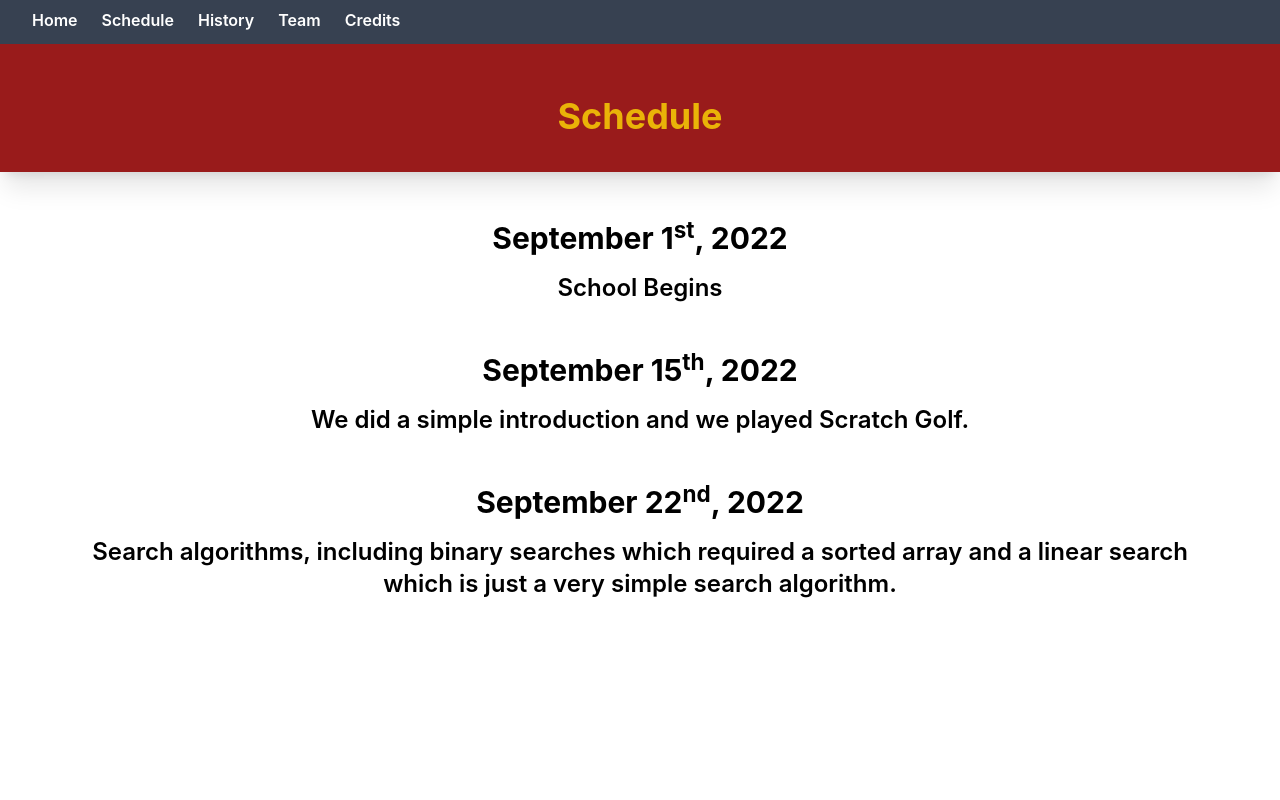
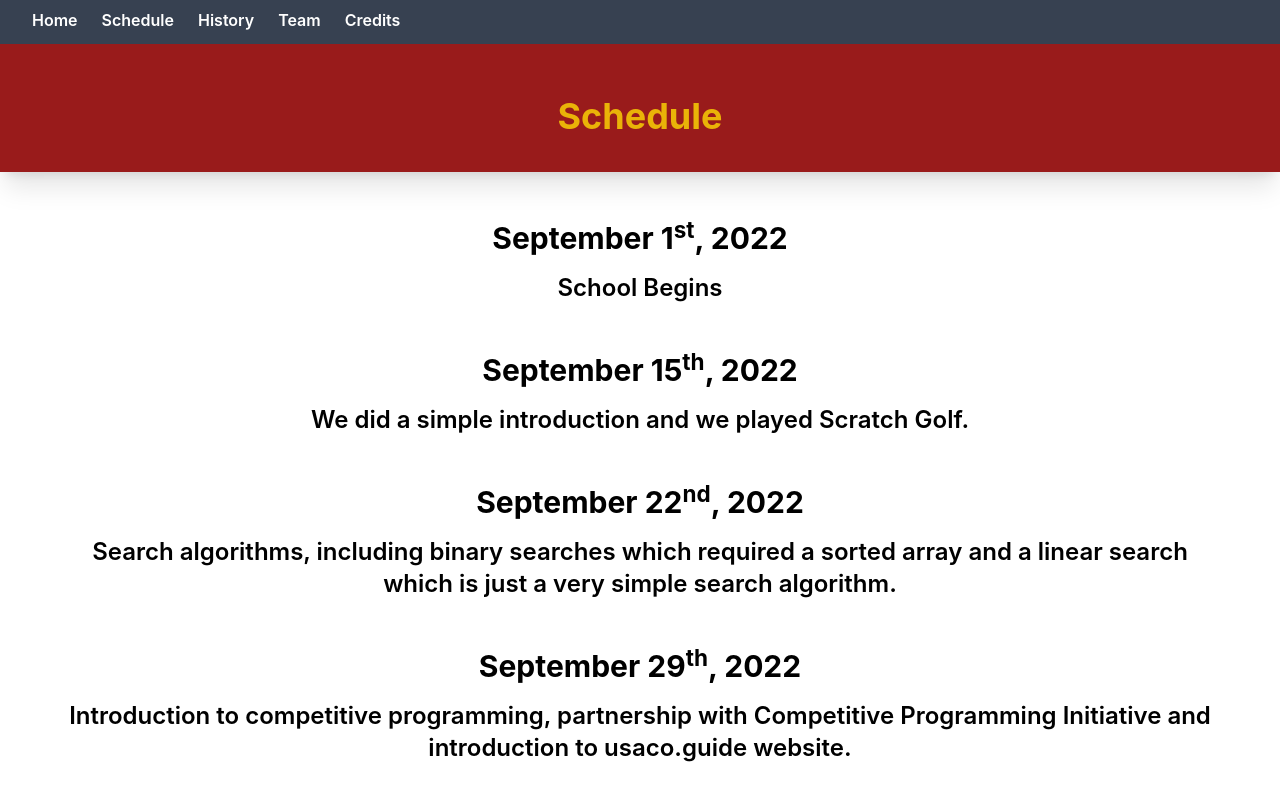
Before and after one commit to NHSCPC/nhscpc-new-website, a Next.js app: page /schedule in a window 1280 px wide. Shown: the top 800 px of the page. Built offline with nearby package versions, Linux system fonts and the light colour scheme.

Commit message:
Update Schedule.ts

```diff
--- a/src/Schedule.ts
+++ b/src/Schedule.ts
@@ -24,6 +24,14 @@ const ScheduleData =
 		summary: "Search algorithms, including binary searches which required a sorted array and a linear search which is just a very simple search algorithm.",
 		key: "S3",
 	},
+	{
+		month: "September",
+		day: "29",
+		ss: "th",
+		year: "2022",
+		summary: "Introduction to competitive programming, partnership with Competitive Programming Initiative and introduction to usaco.guide website.",
+		key: "S4",
+	},
 ]
 
 export default ScheduleData
```
